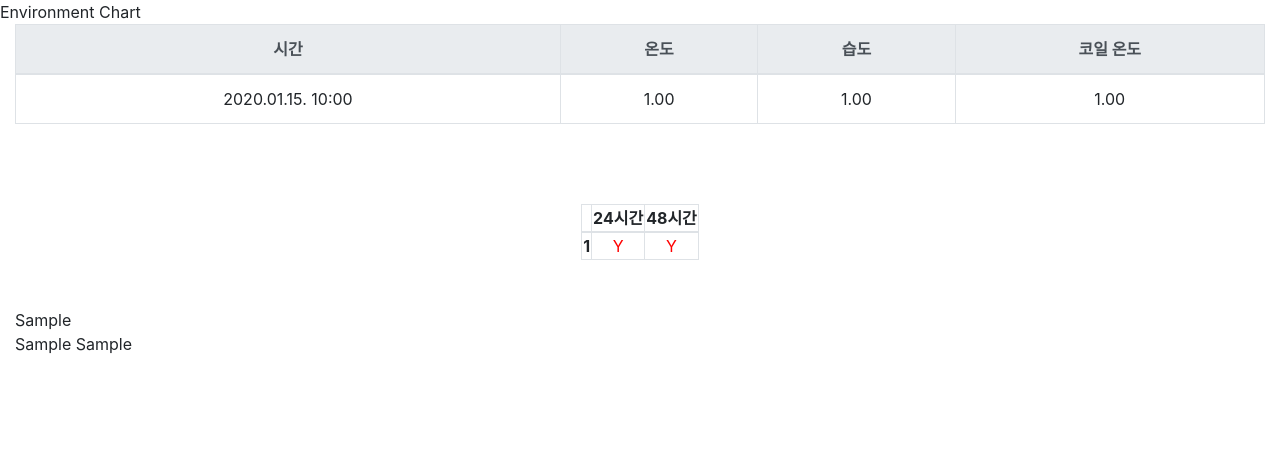
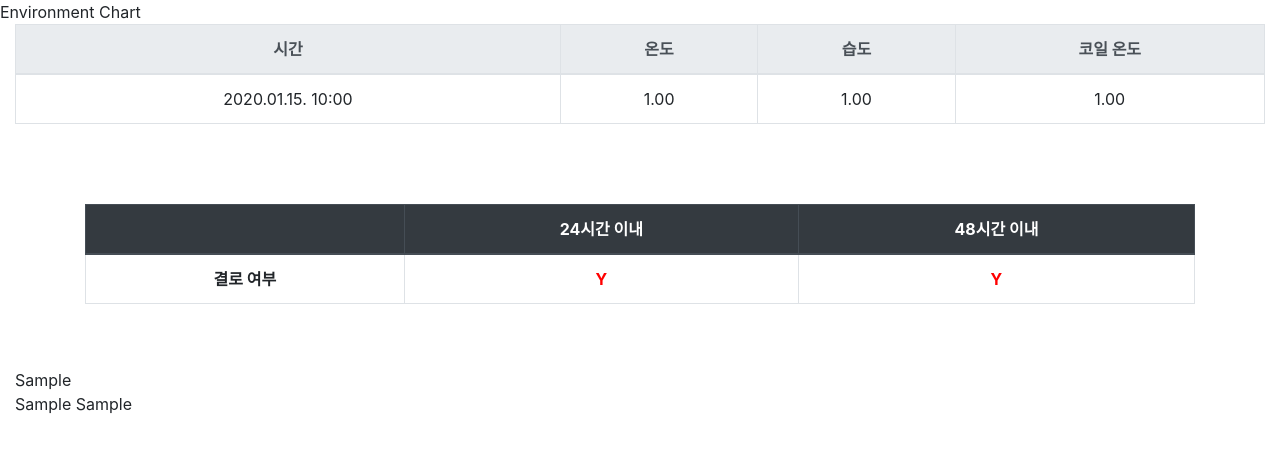
Before and after one commit to Redix8/raspberry, a Django app: template monitor/templates/monitor/loc.html in a window 1280 px wide. Shown: the part 56-509 px from the top of the page. Run offline with Django 3.2, Linux system fonts and the light colour scheme; tables that the repository leaves empty hold one stand-in row (values such as "Sample post"); the template is opened without the code that fills it: values that come from a table or form of the project are taken from there, most other values are stand-ins (such as "Sample title", 1, 10 or a date in 2020); some libraries are stand-ins or nearby versions.

Commit message:
Update UI

```diff
--- a/monitor/templates/monitor/plant.html
+++ b/monitor/templates/monitor/plant.html
@@ -1,7 +1,7 @@
 {% extends 'monitor/index.html' %}
 
 {% block plant %}
-    <h1>plant1</h1>
+    <h1>plant{{plant}}</h1>
     <nav id="sidebarMenu" class="col-md-3 col-lg-2 d-md-block bg-light sidebar">
         <div class="sidebar-sticky pt-3">
             <ul class="nav flex-column">
--- a/monitor/templates/monitor/visualization.html
+++ b/monitor/templates/monitor/visualization.html
@@ -16,6 +16,11 @@ td {
   justify-content: center;
   margin-top: 5em;
 }
+.table2base span {
+  font-weight: bold;
+  color: red;
+}
+
 </style>
 {% endblock %}
 
@@ -46,30 +51,30 @@ td {
 </div>
 
  <!-- 결로 차트 -->
-<div class="container-fluid">
+<div class="container">
   <div class='table2base'>
-    <table class="table2 table-bordered">
+    <table class="table table-bordered">
       <thead class="thead-dark">
         <tr>
           <th scope="col">     </th>
-          <th scope="col">24시간</th>
-          <th scope="col">48시간</th>
+          <th scope="col">24시간 이내</th>
+          <th scope="col">48시간 이내</th>
         </tr>
       </thead>
 
       <tbody>
         <tr>
-          <th scope="row">{{ plant_envs.pk }}</th>
+          <th scope="row">결로 여부</th>
           <td>
           {% if plant_envs.cond_loc1 == True %}
-            <span style="color:red;">Y</span>
+            <span>Y</span>
           {% else %}
             N
           {% endif %}
           </td>
           <td>
             {% if plant_envs.cond_loc1 == True %}
-              <span style="color:red;">Y</span>
+              <span>Y</span>
             {% else %}
               N
             {% endif %}
```
Also changed, not shown: monitor/views.py (+6 -7 lines).
